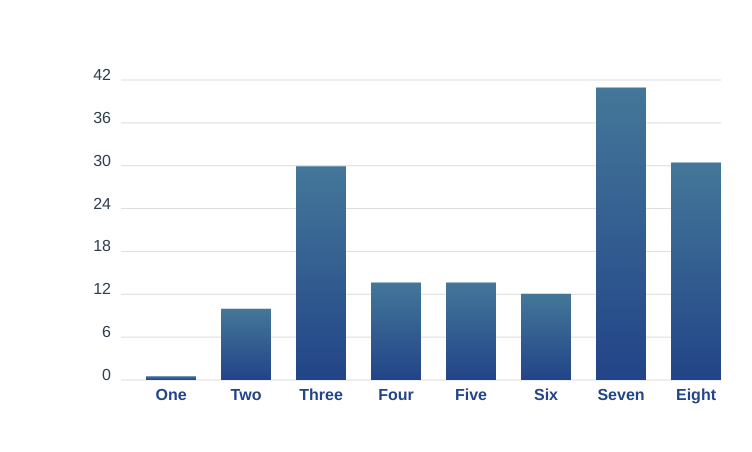
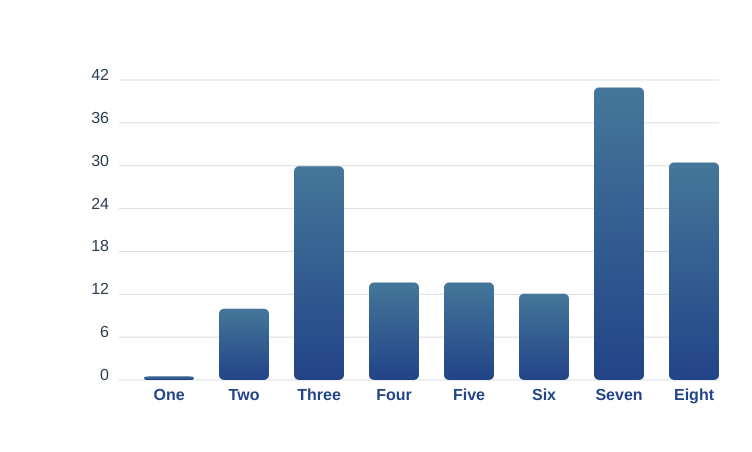
Before and after one commit to tesla3327/vue-giraffe, a Vue app: page / in a window 1280 px wide. Shown: the top 452 px of the page, without its empty margins (244-996 px from the left). Built offline with nearby package versions, Linux system fonts and the light colour scheme.

Commit message:
some styling changes

```diff
--- a/src/components/BarGraphDemo.vue
+++ b/src/components/BarGraphDemo.vue
@@ -51,6 +51,8 @@
                 :y="height - position.y"
                 :x="position.x + 25"
                 :id="`${x}-${y}`"
+                rx="5"
+                ry="5"
               />
               <text
                 class="label"
@@ -120,7 +122,7 @@ export default {
       height: 300,
       width: 600,
       marginLeft: 50,
-      marginRight: 0,
+      marginRight: 5,
       marginTop: 20,
       marginBottom: 30,
     };
@@ -173,5 +175,11 @@ svg {
 .bar {
   width: 50px;
   fill: url(#gradient) #447799;
+  transition: fill 0.4s ease-in-out;
+}
+
+.bar:hover {
+  stroke-width: 3px;
+  stroke: lightblue;
 }
 </style>
```
